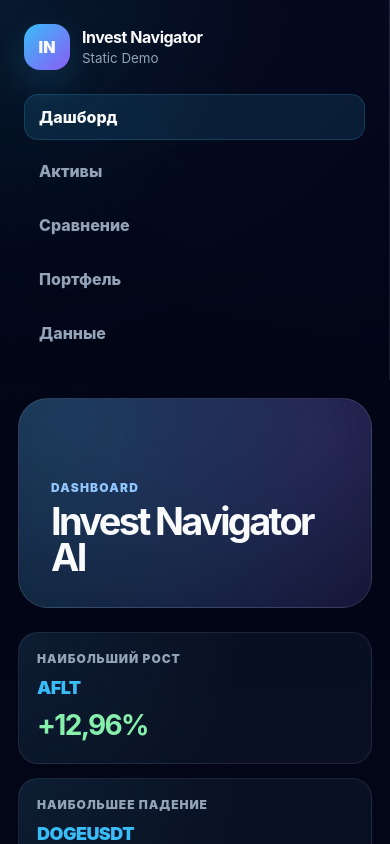
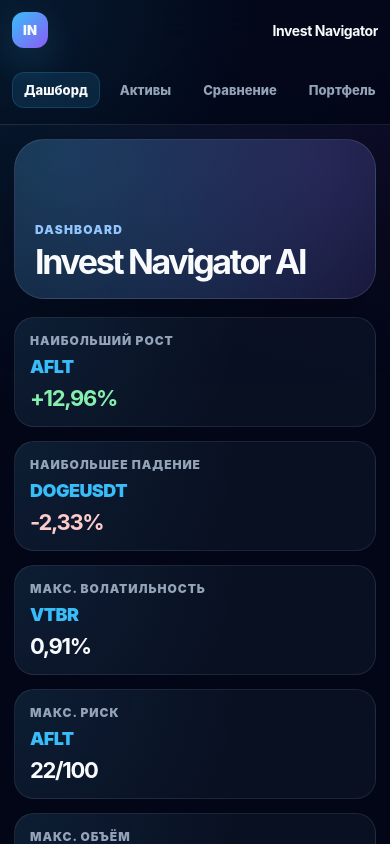
Before and after one commit to Coldqh/invest-navigator-static-demo, a React (Vite) app: page /#/ in a window 390 px wide. Shown: the top 844 px of the page. Built offline with nearby package versions, Linux system fonts and the light colour scheme; no server answers.

Commit message:
Add responsive final pass

```diff
--- a/src/main.tsx
+++ b/src/main.tsx
@@ -10,6 +10,7 @@ import "./styles/compare.css";
 import "./styles/portfolio.css";
 import "./styles/ai-report.css";
 import "./styles/data.css";
+import "./styles/responsive.css";
 
 const rootElement = document.getElementById("root");
 
--- /dev/null
+++ b/src/styles/responsive.css
@@ -0,0 +1,528 @@
+@media (max-width: 1280px) {
+    .main-content {
+        padding: 24px;
+    }
+
+    .panel {
+        padding: 22px;
+    }
+
+    .dashboard-market-grid,
+    .dashboard-grid-main,
+    .asset-grid,
+    .asset-grid-rich {
+        grid-template-columns: repeat(2, minmax(0, 1fr));
+    }
+
+    .assets-overview-grid,
+    .summary-grid {
+        grid-template-columns: repeat(3, minmax(0, 1fr));
+    }
+
+    .assets-controls {
+        grid-template-columns: repeat(2, minmax(0, 1fr));
+    }
+
+    .asset-details-hero,
+    .asset-details-grid,
+    .portfolio-top-grid,
+    .portfolio-bottom-grid,
+    .data-grid,
+    .ai-report-hero,
+    .ai-report-grid {
+        grid-template-columns: 1fr;
+    }
+
+    .portfolio-account-grid {
+        grid-template-columns: repeat(2, minmax(0, 1fr));
+    }
+
+    .portfolio-account-form,
+    .portfolio-buy-form {
+        grid-template-columns: repeat(2, minmax(0, 1fr));
+    }
+
+    .portfolio-buy-form button[type="submit"],
+    .portfolio-account-form button[type="submit"] {
+        min-height: 44px;
+    }
+
+    .portfolio-buy-calculator {
+        grid-column: 1 / -1;
+    }
+
+    .portfolio-summary-grid {
+        grid-template-columns: repeat(3, minmax(0, 1fr));
+    }
+
+    .portfolio-line,
+    .closed-trade-card,
+    .portfolio-transaction-card {
+        grid-template-columns: 1fr;
+    }
+
+    .portfolio-line-actions {
+        justify-content: start;
+    }
+
+    .portfolio-line-metrics,
+    .portfolio-lot-line .portfolio-line-metrics {
+        grid-template-columns: repeat(3, minmax(0, 1fr));
+    }
+
+    .portfolio-lot-list {
+        padding-left: 0;
+    }
+}
+
+@media (max-width: 1100px) {
+    .app-shell {
+        grid-template-columns: 1fr;
+    }
+
+    .sidebar {
+        position: sticky;
+        top: 0;
+        z-index: 100;
+        height: auto;
+        padding: 14px 18px;
+        border-right: 0;
+        border-bottom: 1px solid rgba(148, 163, 184, 0.14);
+        background:
+                radial-gradient(circle at top left, rgba(56, 189, 248, 0.1), transparent 16rem),
+                rgba(2, 6, 23, 0.86);
+    }
+
+    .brand {
+        justify-content: space-between;
+    }
+
+    .brand > span {
+        width: 40px;
+        height: 40px;
+        border-radius: 14px;
+    }
+
+    .brand strong {
+        font-size: 14px;
+    }
+
+    .brand small {
+        font-size: 12px;
+    }
+
+    .nav {
+        display: flex;
+        gap: 8px;
+        overflow-x: auto;
+        padding-bottom: 4px;
+        scrollbar-width: thin;
+    }
+
+    .nav a {
+        flex: 0 0 auto;
+        min-height: 38px;
+        padding: 10px 13px;
+        white-space: nowrap;
+    }
+
+    .main-content {
+        padding: 22px;
+    }
+
+    .page-header,
+    .panel-header {
+        align-items: stretch;
+    }
+
+    h1 {
+        font-size: clamp(36px, 8vw, 54px);
+    }
+
+    .hero-actions {
+        width: 100%;
+    }
+
+    .hero-actions .primary-button,
+    .hero-actions .ghost-button {
+        flex: 1 1 160px;
+    }
+
+    .compare-hero-grid,
+    .compare-summary-grid,
+    .dashboard-grid-market,
+    .dashboard-grid-pulse {
+        grid-template-columns: 1fr;
+    }
+
+    .compare-versus {
+        min-height: 120px;
+    }
+
+    .asset-chart-header {
+        display: grid;
+    }
+
+    .asset-chart-controls {
+        justify-content: start;
+    }
+
+    .asset-line-chart {
+        height: 320px;
+    }
+
+    .asset-candle-strip-large {
+        grid-template-columns: repeat(auto-fit, minmax(22px, 1fr));
+    }
+
+    .dashboard-pulse-grid,
+    .dashboard-signal-grid,
+    .dashboard-position-grid {
+        grid-template-columns: repeat(2, minmax(0, 1fr));
+    }
+}
+
+@media (max-width: 820px) {
+    .main-content {
+        padding: 18px;
+    }
+
+    .page {
+        gap: 18px;
+    }
+
+    .panel {
+        padding: 18px;
+        border-radius: 22px;
+    }
+
+    .page-header,
+    .panel-header {
+        flex-direction: column;
+    }
+
+    .dashboard-market-grid,
+    .dashboard-grid-main,
+    .dashboard-pulse-grid,
+    .dashboard-signal-grid,
+    .dashboard-position-grid,
+    .assets-overview-grid,
+    .assets-controls,
+    .asset-grid,
+    .asset-grid-rich,
+    .summary-grid,
+    .portfolio-summary-grid,
+    .portfolio-account-grid,
+    .portfolio-account-form,
+    .portfolio-buy-form,
+    .portfolio-buy-calculator,
+    .portfolio-line-metrics,
+    .portfolio-lot-line .portfolio-line-metrics,
+    .portfolio-line-actions,
+    .portfolio-line-sell-actions,
+    .best-worst-grid,
+    .data-grid,
+    .compare-form-rich,
+    .compare-metric-row {
+        grid-template-columns: 1fr;
+    }
+
+    .primary-button,
+    .ghost-button {
+        width: 100%;
+    }
+
+    .asset-card-rich {
+        min-height: auto;
+    }
+
+    .asset-card-title-row {
+        flex-wrap: wrap;
+    }
+
+    .asset-card-title-row strong {
+        font-size: 30px;
+    }
+
+    .asset-price-block strong,
+    .compare-price-block strong,
+    .asset-details-price-card > strong {
+        font-size: 30px;
+    }
+
+    .asset-details-hero {
+        padding: 22px;
+        border-radius: 24px;
+    }
+
+    .asset-details-badges {
+        gap: 8px;
+    }
+
+    .asset-details-badges span {
+        min-height: 28px;
+        font-size: 10px;
+    }
+
+    .asset-line-chart {
+        height: 300px;
+    }
+
+    .asset-line-chart-point {
+        width: 10px;
+        height: 10px;
+    }
+
+    .asset-chart-tooltip {
+        min-width: 180px;
+        max-width: min(260px, 80vw);
+    }
+
+    .asset-candle-strip-large {
+        grid-template-columns: repeat(3, minmax(0, 1fr));
+        min-height: auto;
+    }
+
+    .asset-candle-strip-large .asset-candle-bar {
+        min-height: 230px;
+    }
+
+    .asset-risk-score {
+        grid-template-columns: 1fr;
+    }
+
+    .asset-risk-orb {
+        width: 118px;
+        height: 118px;
+    }
+
+    .asset-risk-orb strong {
+        font-size: 32px;
+    }
+
+    .compare-empty-state {
+        min-height: 180px;
+        padding: 24px;
+    }
+
+    .compare-empty-state h2 {
+        font-size: 34px;
+    }
+
+    .compare-card-metrics {
+        grid-template-columns: 1fr;
+    }
+
+    .ranking-row,
+    .dashboard-transaction-row {
+        grid-template-columns: 1fr;
+    }
+
+    .portfolio-line {
+        min-height: auto;
+        padding: 14px;
+    }
+
+    .portfolio-line-title strong {
+        font-size: 24px;
+        white-space: normal;
+    }
+
+    .portfolio-lot-line .portfolio-line-title strong {
+        font-size: 18px;
+        line-height: 1.25;
+        white-space: normal;
+    }
+
+    .portfolio-inline-metric strong,
+    .portfolio-calculator-metric strong {
+        white-space: normal;
+    }
+
+    .closed-trade-card > strong,
+    .portfolio-transaction-card > strong {
+        font-size: 22px;
+    }
+
+    .ai-report-hero {
+        grid-template-columns: 1fr;
+    }
+
+    .ai-score-card {
+        width: 126px;
+        height: 126px;
+    }
+
+    .ai-verdict-card strong {
+        font-size: 26px;
+    }
+
+    .data-textarea-label textarea {
+        min-height: 220px;
+    }
+}
+
+@media (max-width: 520px) {
+    .sidebar {
+        padding: 12px;
+    }
+
+    .brand {
+        gap: 10px;
+    }
+
+    .brand > span {
+        width: 36px;
+        height: 36px;
+        border-radius: 12px;
+        font-size: 13px;
+    }
+
+    .brand strong {
+        max-width: 190px;
+        overflow: hidden;
+        text-overflow: ellipsis;
+        white-space: nowrap;
+    }
+
+    .brand small {
+        display: none;
+    }
+
+    .nav a {
+        min-height: 36px;
+        padding: 9px 11px;
+        border-radius: 12px;
+        font-size: 13px;
+    }
+
+    .main-content {
+        padding: 14px;
+    }
+
+    h1 {
+        font-size: 34px;
+        line-height: 0.98;
+    }
+
+    h2 {
+        font-size: 22px;
+    }
+
+    .panel {
+        padding: 16px;
+        border-radius: 20px;
+    }
+
+    .dashboard-hero,
+    .asset-details-hero {
+        padding: 20px;
+    }
+
+    .dashboard-hero-clean {
+        min-height: 160px;
+    }
+
+    .dashboard-market-card,
+    .dashboard-pulse-card,
+    .dashboard-signal-card,
+    .summary-card,
+    .assets-overview-card,
+    .portfolio-account-card,
+    .portfolio-calculator-metric {
+        min-height: auto;
+        padding: 15px;
+    }
+
+    .dashboard-market-card strong,
+    .dashboard-signal-card strong,
+    .dashboard-position-card strong,
+    .assets-overview-card strong,
+    .summary-card strong,
+    .portfolio-account-card strong {
+        font-size: 22px;
+    }
+
+    .asset-card-rich {
+        padding: 18px;
+    }
+
+    .asset-card-metrics {
+        grid-template-columns: 1fr;
+    }
+
+    .asset-details-price-card {
+        padding: 18px;
+    }
+
+    .asset-chart-segment {
+        width: 100%;
+    }
+
+    .asset-chart-segment button {
+        flex: 1;
+        padding: 0 8px;
+        font-size: 12px;
+    }
+
+    .asset-line-chart {
+        height: 260px;
+    }
+
+    .asset-candle-strip-large {
+        grid-template-columns: repeat(2, minmax(0, 1fr));
+    }
+
+    .asset-candle-strip-large .asset-candle-bar {
+        min-height: 210px;
+    }
+
+    .asset-chart-tooltip {
+        left: 0;
+        transform: translateX(0);
+    }
+
+    .asset-chart-tooltip::before {
+        left: 18px;
+        transform: rotate(45deg);
+    }
+
+    .portfolio-line {
+        border-radius: 16px;
+    }
+
+    .portfolio-line-title strong {
+        font-size: 22px;
+    }
+
+    .portfolio-lot-line .portfolio-line-title strong {
+        font-size: 17px;
+    }
+
+    .portfolio-account-form,
+    .portfolio-buy-form {
+        padding: 16px;
+    }
+
+    .closed-trade-card,
+    .portfolio-transaction-card {
+        padding: 14px;
+    }
+
+    .ai-verdict-card {
+        padding: 16px;
+    }
+
+    .ai-verdict-card strong {
+        font-size: 22px;
+    }
+
+    .ai-list-card {
+        padding: 16px;
+    }
+
+    .data-action-list {
+        display: grid;
+        grid-template-columns: 1fr;
+    }
+}
```
